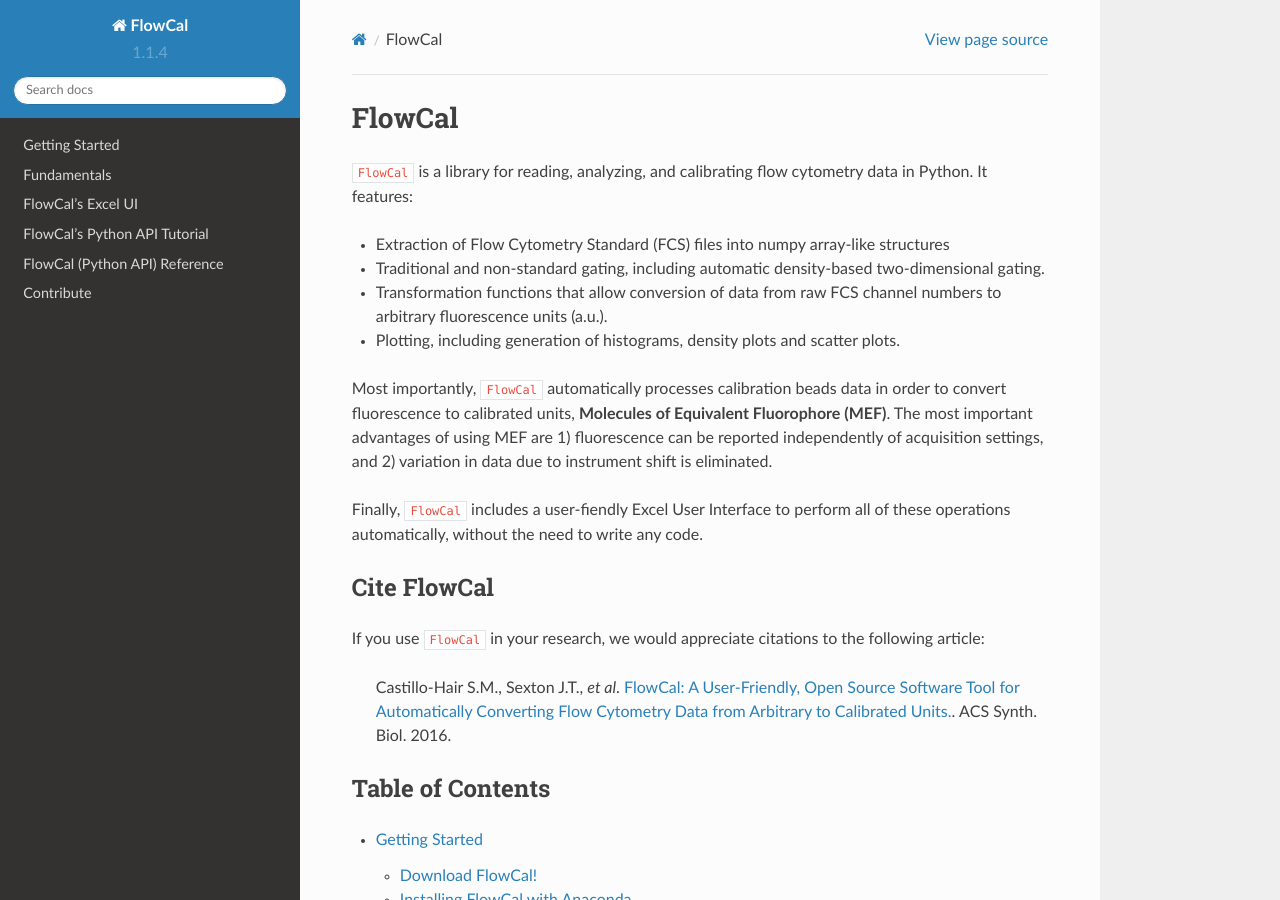
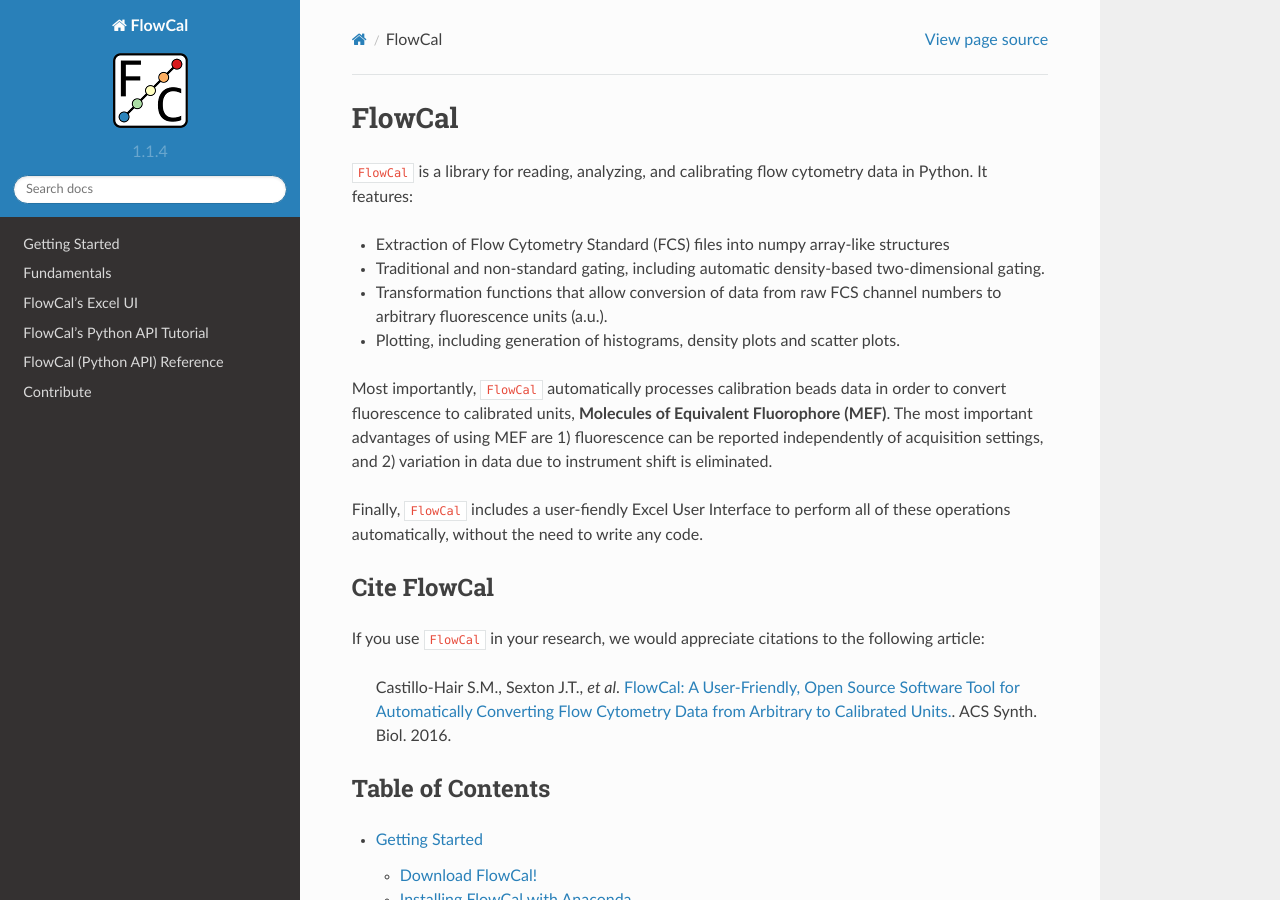
Before and after one commit to taborlab/FlowCal, a Sphinx documentation site: the page built from doc/index.rst, in a window 1280 px wide and 900 px high. Built offline with Sphinx 7.4.7 and the Read the Docs theme 2.0.0, drawn with Linux system fonts in a browser that asks for light colours.

Commit message:
Added logo to documentation website.

```diff
--- a/doc/conf.py
+++ b/doc/conf.py
@@ -135,7 +135,7 @@
 
 # The name of an image file (relative to this directory) to place at the top
 # of the sidebar.
-#html_logo = None
+html_logo = '_static/FlowCal_logo.png'
 
 # The name of an image file (within the static path) to use as favicon of the
 # docs.  This file should be a Windows icon file (.ico) being 16x16 or 32x32
```
Also changed, not shown: doc/_static/FlowCal_logo.png (added).
